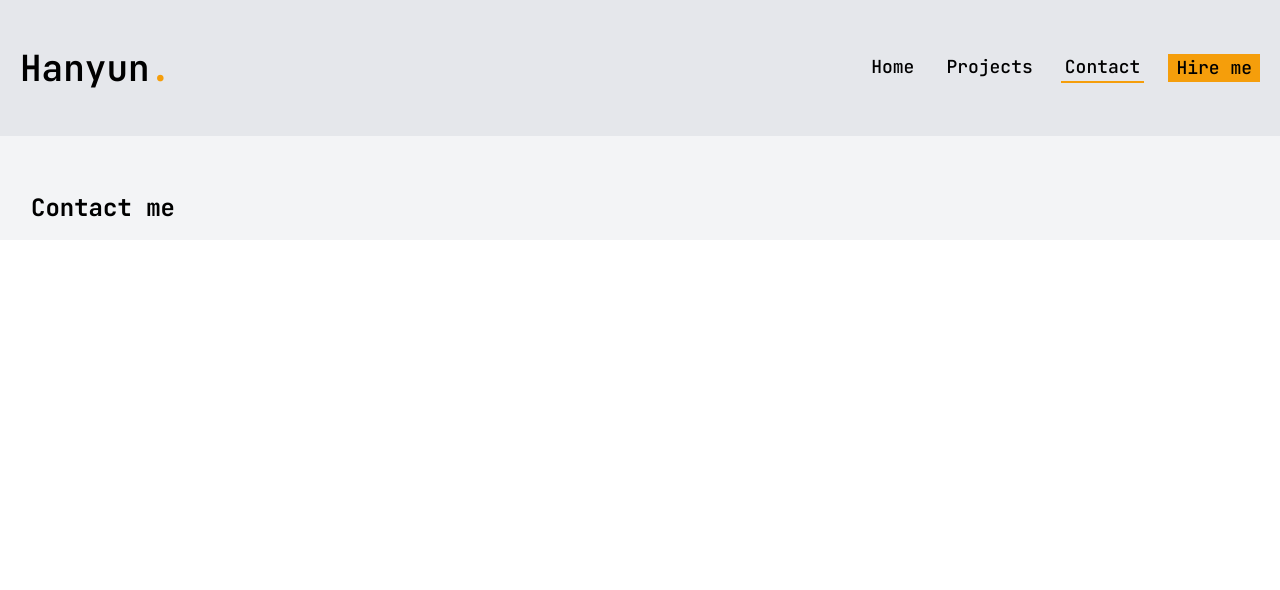
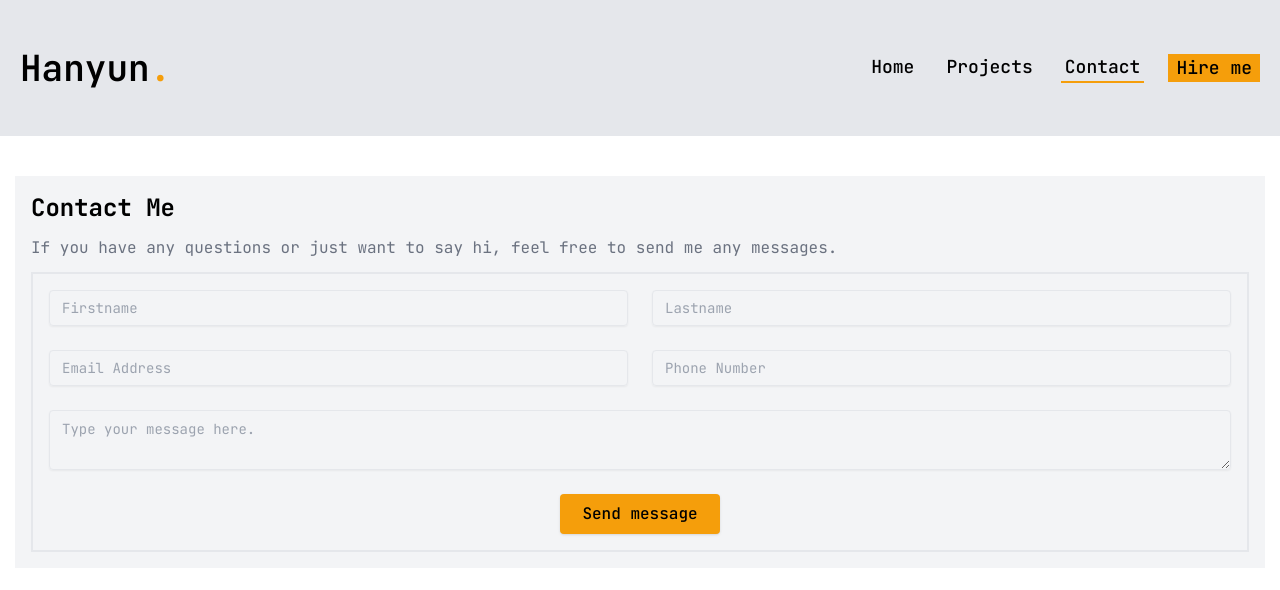
Before and after one commit to Hanyun1/hanyun-portfolio, a Next.js app: page /contact in a window 1280 px wide. Shown: the top 590 px of the page. Built offline with nearby package versions, Linux system fonts and the light colour scheme.

Commit message:
add contact page (contact form + pop up dialog)

```diff
--- a/src/app/contact/page.jsx
+++ b/src/app/contact/page.jsx
@@ -1,24 +1,71 @@
-import React from 'react'
+"use client";
+
+import ConfirmPopUp from "@/components/contact/ConfirmPopUp";
+import { Button } from "@/components/ui/button";
+import { Input } from "@/components/ui/input";
+import { Textarea } from "@/components/ui/textarea";
+import { useForm } from "@formspree/react";
+import React, { useState, useEffect } from "react";
 
 const Contact = () => {
+  const [state, handleSubmit] = useForm("xanygjya");
+  const [dialogVisible, setDialogVisible] = useState(false);
+
+  // Open dialog after successful submission
+  useEffect(() => {
+    if (state.succeeded) {
+      setDialogVisible(true);
+    }
+  }, [state.succeeded]);
+
+  const closeDialog = () => {
+    setDialogVisible(false);
+  };
+
   return (
-    <section className="container bg-gray-100 pt-10 items-center justify-between ">
+    <section className="container pt-10 items-center justify-between ">
+      <div className="container p-4 bg-gray-100 flex flex-col gap-3">
+        <div className="text-2xl font-bold ">Contact Me</div>
+        <div className="text-md text-gray-500 ">
+          If you have any questions or just want to say hi, feel free to send me
+          any messages.
+        </div>
 
+        <form
+          onSubmit={handleSubmit}
+          action="https://formspree.io/f/xanygjya"
+          method="POST"
+          className="p-4 border-2 flex flex-col gap-6"
+        >
+          <div className="grid grid-cols-1 md:grid-cols-2 gap-6">
+            <Input type="firstname" name="firstname" placeholder="Firstname" />
+            <Input type="lastname" name="lastname" placeholder="Lastname" />
+            <Input type="email" name="email" placeholder="Email Address" />
+            <Input type="tel" name="phone" placeholder="Phone Number" />
+          </div>
+          <Textarea name="message" placeholder="Type your message here." />
 
-        <div className="container p-4 bg-gray-100 basis-3/5">
-        <div className="text-2xl font-bold ">Contact me</div>
-        {/* <div className="flex flex-col md:flex-row gap-2">
-          <SideWidgetBar
-            onSelect={setSelectedContent}
-            selectedContent={selectedContent}
-            className="flex-3 basis-1/5"
-          />
-          <div className="flex p-4 basis-4/5">{renderContent()}</div>
-        </div> */}
+          <Button
+            type="submit"
+            disabled={state.submitting}
+            size="lg"
+            className="rounded items-center container justify-center max-w-40 text-md px-2 bg-bright font-medium hover:bg-gray-500 hover:text-bright"
+          >
+            {state.submitting ? "Sending..." : "Send message"}
+          </Button>
+        </form>
       </div>
 
-        </section>
-  )
-}
+      {/* pop up dialog to indicate message send */}
+      {state.succeeded && dialogVisible && (
+        <ConfirmPopUp
+          title="Message Sent!"
+          description="Congratulations, you have successfully contacted me. I'll respond as soon as possible."
+          onClose={closeDialog}
+        />
+      )}
+    </section>
+  );
+};
 
-export default Contact
+export default Contact;
--- /dev/null
+++ b/src/components/contact/ConfirmPopUp.jsx
@@ -0,0 +1,39 @@
+import { Button } from "@/components/ui/button";
+import {
+  Dialog,
+  DialogContent,
+  DialogHeader,
+  DialogTitle,
+  DialogDescription,
+  DialogFooter,
+  DialogClose,
+} from "@/components/ui/dialog";
+import React from "react";
+
+const ConfirmPopUp = ({ title, description, onClose }) => {
+  return (
+    <Dialog open={true} onOpenChange={onClose}>
+      <DialogContent className="sm:max-w-[425px] bg-white">
+        <DialogHeader>
+          <DialogTitle>{title}</DialogTitle>
+          <DialogDescription>{description}</DialogDescription>
+        </DialogHeader>
+
+        <DialogFooter className="sm:justify-start">
+          <DialogClose asChild>
+            <Button
+              type="button"
+              className="bg-gray-100 text-gray-800 border rounded hover:bg-gray-200"
+              variant="secondary"
+              onClick={onClose}
+            >
+              Close
+            </Button>
+          </DialogClose>
+        </DialogFooter>
+      </DialogContent>
+    </Dialog>
+  );
+};
+
+export default ConfirmPopUp;
--- /dev/null
+++ b/src/components/ui/dialog.jsx
@@ -0,0 +1,109 @@
+"use client";
+
+import * as React from "react";
+import * as DialogPrimitive from "@radix-ui/react-dialog";
+import { X } from "lucide-react";
+
+import { cn } from "@/lib/utils";
+
+const Dialog = DialogPrimitive.Root;
+
+const DialogTrigger = DialogPrimitive.Trigger;
+
+const DialogPortal = DialogPrimitive.Portal;
+
+const DialogClose = DialogPrimitive.Close;
+
+const DialogOverlay = React.forwardRef(({ className, ...props }, ref) => (
+  <DialogPrimitive.Overlay
+    ref={ref}
+    className={cn(
+      "fixed inset-0 z-50 bg-black/80  data-[state=open]:animate-in data-[state=closed]:animate-out data-[state=closed]:fade-out-0 data-[state=open]:fade-in-0",
+      className,
+    )}
+    {...props}
+  />
+));
+DialogOverlay.displayName = DialogPrimitive.Overlay.displayName;
+
+const DialogContent = React.forwardRef(
+  ({ className, children, ...props }, ref) => (
+    <DialogPortal>
+      <DialogOverlay />
+      <DialogPrimitive.Content
+        ref={ref}
+        className={cn(
+          "fixed left-[50%] top-[50%] z-50 grid w-full max-w-lg translate-x-[-50%] translate-y-[-50%] gap-4 border bg-background p-6 shadow-lg duration-200 data-[state=open]:animate-in data-[state=closed]:animate-out data-[state=closed]:fade-out-0 data-[state=open]:fade-in-0 data-[state=closed]:zoom-out-95 data-[state=open]:zoom-in-95 data-[state=closed]:slide-out-to-left-1/2 data-[state=closed]:slide-out-to-top-[48%] data-[state=open]:slide-in-from-left-1/2 data-[state=open]:slide-in-from-top-[48%] sm:rounded-lg",
+          className,
+        )}
+        {...props}
+      >
+        {children}
+        <DialogPrimitive.Close className="absolute right-4 top-4 rounded-sm opacity-70 ring-offset-background transition-opacity hover:opacity-100 focus:outline-none focus:ring-2 focus:ring-ring focus:ring-offset-2 disabled:pointer-events-none data-[state=open]:bg-accent data-[state=open]:text-muted-foreground">
+          <X className="h-4 w-4" />
+          <span className="sr-only">Close</span>
+        </DialogPrimitive.Close>
+      </DialogPrimitive.Content>
+    </DialogPortal>
+  ),
+);
+DialogContent.displayName = DialogPrimitive.Content.displayName;
+
+const DialogHeader = ({ className, ...props }) => (
+  <div
+    className={cn(
+      "flex flex-col space-y-1.5 text-center sm:text-left",
+      className,
+    )}
+    {...props}
+  />
+);
+DialogHeader.displayName = "DialogHeader";
+
+const DialogFooter = ({ className, ...props }) => (
+  <div
+    className={cn(
+      "flex flex-col-reverse sm:flex-row sm:justify-end sm:space-x-2",
+      className,
+    )}
+    {...props}
+  />
+);
+DialogFooter.displayName = "DialogFooter";
+
+const DialogTitle = React.forwardRef(({ className, ...props }, ref) => (
+  <DialogPrimitive.Title
+    ref={ref}
+    className={cn(
+      "text-lg font-semibold leading-none tracking-tight text-bright-darker",
+      className,
+    )}
+    {...props}
+  />
+));
+DialogTitle.displayName = DialogPrimitive.Title.displayName;
+
+const DialogDescription = React.forwardRef(({ className, ...props }, ref) => (
+  <DialogPrimitive.Description
+    ref={ref}
+    className={cn(
+      "py-2 text-sm text-muted-foreground text-gray-500",
+      className,
+    )}
+    {...props}
+  />
+));
+DialogDescription.displayName = DialogPrimitive.Description.displayName;
+
+export {
+  Dialog,
+  DialogPortal,
+  DialogOverlay,
+  DialogTrigger,
+  DialogClose,
+  DialogContent,
+  DialogHeader,
+  DialogFooter,
+  DialogTitle,
+  DialogDescription,
+};
--- a/src/components/ui/input.jsx
+++ b/src/components/ui/input.jsx
@@ -7,7 +7,7 @@
     <input
       type={type}
       className={cn(
-        "flex h-9 w-full rounded-md border border-input bg-transparent px-3 py-1 text-base shadow-sm transition-colors file:border-0 file:bg-transparent file:text-sm file:font-medium file:text-foreground placeholder:text-muted-foreground focus-visible:outline-none focus-visible:ring-1 focus-visible:ring-ring disabled:cursor-not-allowed disabled:opacity-50 md:text-sm",
+        "flex h-9 w-full rounded border border-input bg-transparent px-3 py-1 text-base shadow-sm transition-colors file:border-0 file:bg-transparent file:text-sm file:font-medium file:text-foreground placeholder:text-muted-foreground focus-visible:outline-none focus-visible:ring-1 focus-visible:ring-ring disabled:cursor-not-allowed disabled:opacity-50 md:text-sm",
         className,
       )}
       ref={ref}
--- a/src/components/ui/textarea.jsx
+++ b/src/components/ui/textarea.jsx
@@ -6,7 +6,7 @@
   return (
     <textarea
       className={cn(
-        "flex min-h-[60px] w-full rounded-md border border-input bg-transparent px-3 py-2 text-base shadow-sm placeholder:text-muted-foreground focus-visible:outline-none focus-visible:ring-1 focus-visible:ring-ring disabled:cursor-not-allowed disabled:opacity-50 md:text-sm",
+        "flex min-h-[60px] w-full rounded border border-input bg-transparent px-3 py-2 text-base shadow-sm placeholder:text-muted-foreground focus-visible:outline-none focus-visible:ring-1 focus-visible:ring-ring disabled:cursor-not-allowed disabled:opacity-50 md:text-sm",
         className,
       )}
       ref={ref}
```
Also changed, not shown: package.json (+5 -3 lines), 1 other file (tests, documents, lock files or other folders).
